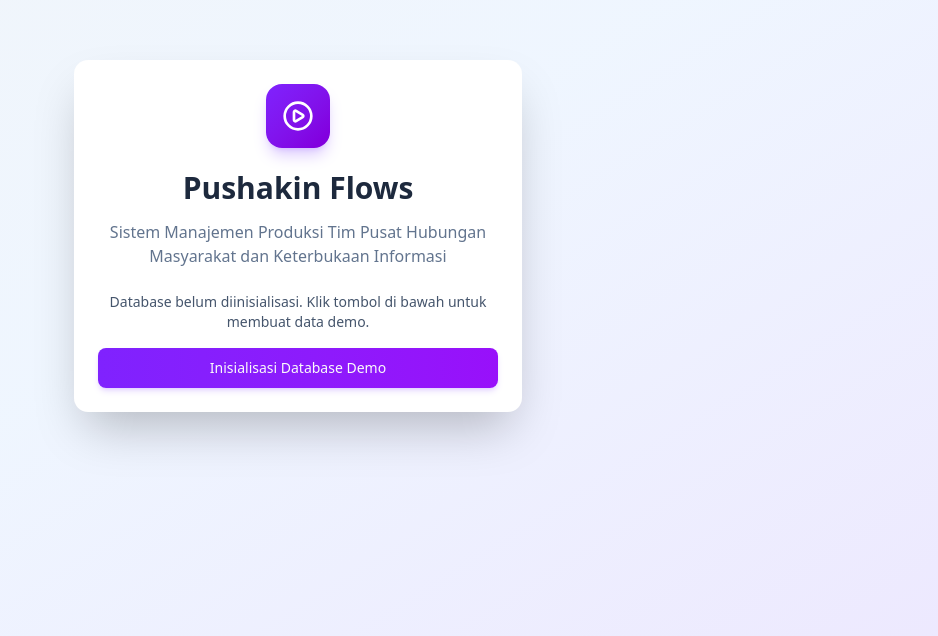
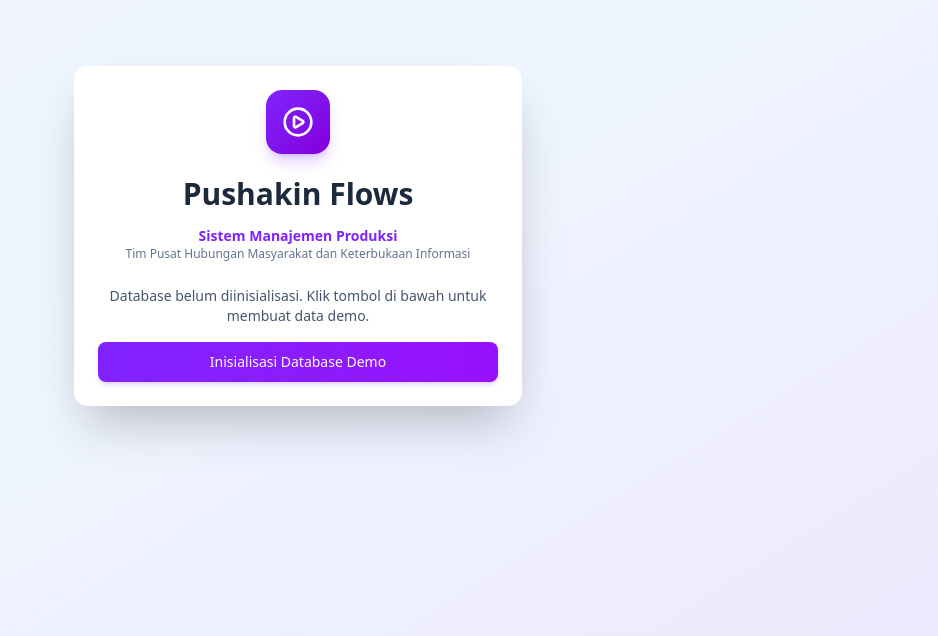
Before and after one commit to fajri-mkw/pushakin-flows, a Next.js app: page / in a window 1280 px wide. Shown: the part 164-800 px from the top of the page, without its empty margins (342-1280 px from the left). Built offline with nearby package versions, Linux system fonts and the light colour scheme; no server answers; the database is empty.

Commit message:
Differentiate style between title and subtitle

```diff
--- a/src/app/api/email/route.ts
+++ b/src/app/api/email/route.ts
@@ -160,7 +160,7 @@ export function generateTaskAssignmentEmail(params: {
 
   <div class="footer">
     <p> Email ini dikirim otomatis oleh Sistem Pushakin Flows</p>
-    <p>Humas Pusat - Sistem Manajemen Produksi Tim Pusat Hubungan Masyarakat dan Keterbukaan Informasi</p>
+    <p><strong style="color: #7c3aed;">Sistem Manajemen Produksi</strong> | Tim Pusat Hubungan Masyarakat dan Keterbukaan Informasi</p>
   </div>
 </body>
 </html>
--- a/src/components/pushakin/create-project-view.tsx
+++ b/src/components/pushakin/create-project-view.tsx
@@ -112,7 +112,7 @@ function generateTaskEmail(params: {
 
   <div class="footer">
     <p>Email ini dikirim otomatis oleh Sistem Pushakin Flows</p>
-    <p>Humas Pusat - Sistem Manajemen Produksi Tim Pusat Hubungan Masyarakat dan Keterbukaan Informasi</p>
+    <p><strong style="color: #7c3aed;">Sistem Manajemen Produksi</strong> | Tim Pusat Hubungan Masyarakat dan Keterbukaan Informasi</p>
   </div>
 </body>
 </html>
--- a/src/components/pushakin/login-view.tsx
+++ b/src/components/pushakin/login-view.tsx
@@ -66,7 +66,10 @@ export function LoginView({ onSeed, isSeeding, seedError }: LoginViewProps) {
               <PlayCircle className="h-8 w-8 text-white" />
             </div>
             <h1 className="text-3xl font-bold text-slate-800">Pushakin Flows</h1>
-            <p className="text-slate-500 mt-2">Sistem Manajemen Produksi Tim Pusat Hubungan Masyarakat dan Keterbukaan Informasi</p>
+            <div className="mt-2">
+              <p className="text-sm font-semibold text-violet-600">Sistem Manajemen Produksi</p>
+              <p className="text-xs text-slate-500">Tim Pusat Hubungan Masyarakat dan Keterbukaan Informasi</p>
+            </div>
           </CardHeader>
           <CardContent className="text-center">
             <p className="text-sm text-slate-600 mb-4">
@@ -281,7 +284,10 @@ export function LoginView({ onSeed, isSeeding, seedError }: LoginViewProps) {
             <PlayCircle className="h-8 w-8 text-white" />
           </div>
           <h1 className="text-3xl font-bold text-slate-800">Pushakin Flows</h1>
-          <p className="text-slate-500 mt-2">Sistem Manajemen Produksi Tim Pusat Hubungan Masyarakat dan Keterbukaan Informasi</p>
+          <div className="mt-2">
+            <p className="text-sm font-semibold text-violet-600">Sistem Manajemen Produksi</p>
+            <p className="text-xs text-slate-500">Tim Pusat Hubungan Masyarakat dan Keterbukaan Informasi</p>
+          </div>
         </CardHeader>
         <CardContent>
           <form onSubmit={handleLogin} className="space-y-4">
--- a/src/components/pushakin/public-tracker-view.tsx
+++ b/src/components/pushakin/public-tracker-view.tsx
@@ -205,7 +205,11 @@ export function PublicTrackerView({ onBack }: PublicTrackerViewProps) {
             </div>
             <div>
               <h1 className="text-xl font-bold text-white tracking-wide">PUSHAKIN FLOWS</h1>
-              <p className="text-xs text-slate-400">Sistem Manajemen Produksi Tim Pusat Hubungan Masyarakat dan Keterbukaan Informasi</p>
+              <div className="flex items-center gap-1.5">
+                <span className="text-xs font-semibold text-violet-400">Sistem Manajemen Produksi</span>
+                <span className="text-slate-500">|</span>
+                <span className="text-[10px] text-slate-400">Tim Pusat Hubungan Masyarakat dan Keterbukaan Informasi</span>
+              </div>
             </div>
           </div>
 
--- a/src/components/pushakin/topbar.tsx
+++ b/src/components/pushakin/topbar.tsx
@@ -52,7 +52,11 @@ export function Topbar() {
         <h1 className="text-2xl font-bold text-slate-900 capitalize">
           {viewTitles[activeView] || 'Project Dashboard'}
         </h1>
-        <p className="text-sm text-slate-500">Sistem Manajemen Produksi Tim Pusat Hubungan Masyarakat dan Keterbukaan Informasi</p>
+        <div className="flex items-center gap-2">
+          <span className="text-sm font-semibold text-violet-600">Sistem Manajemen Produksi</span>
+          <span className="text-slate-300">|</span>
+          <span className="text-xs text-slate-500">Tim Pusat Hubungan Masyarakat dan Keterbukaan Informasi</span>
+        </div>
       </div>
 
       <div className="flex items-center space-x-4">
```
